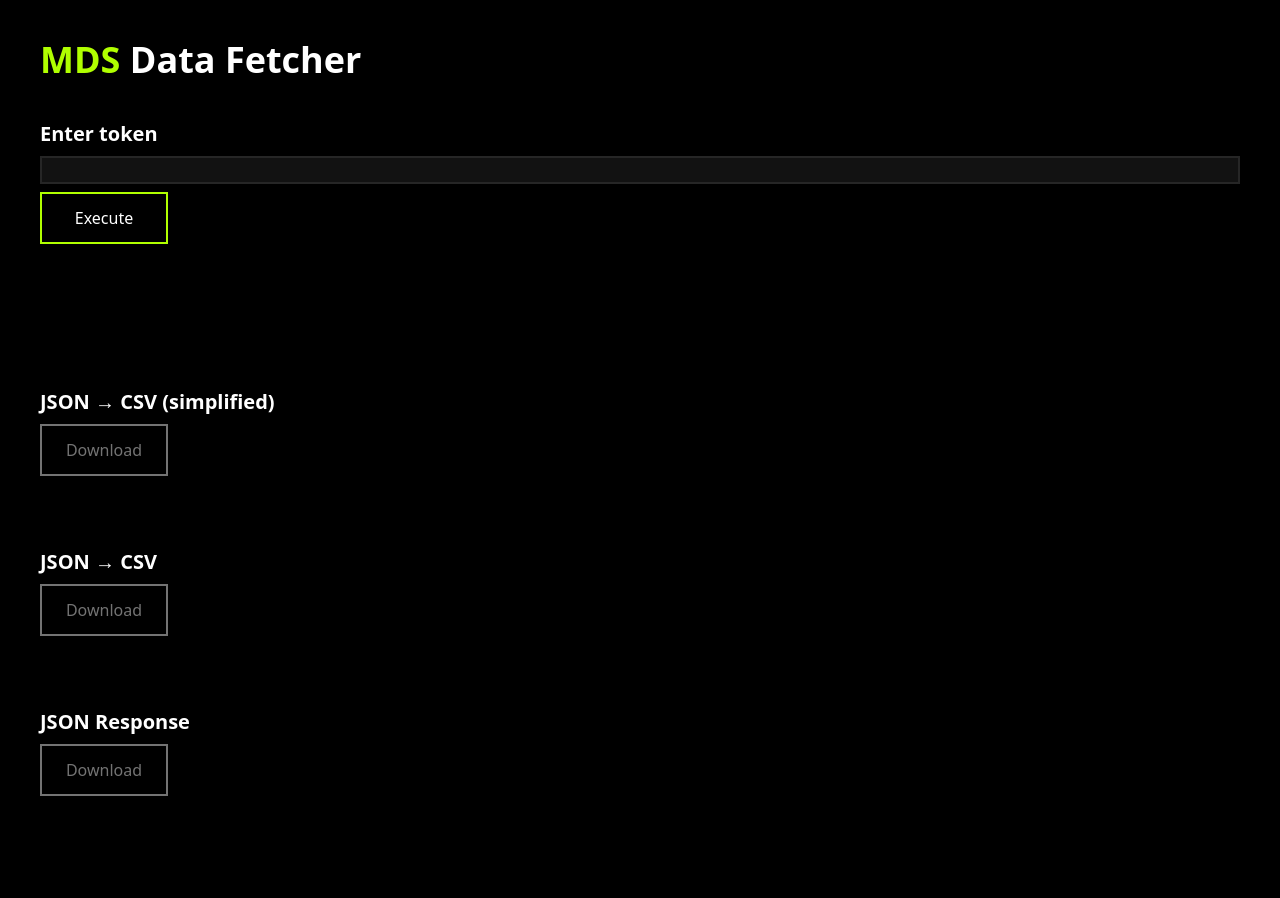
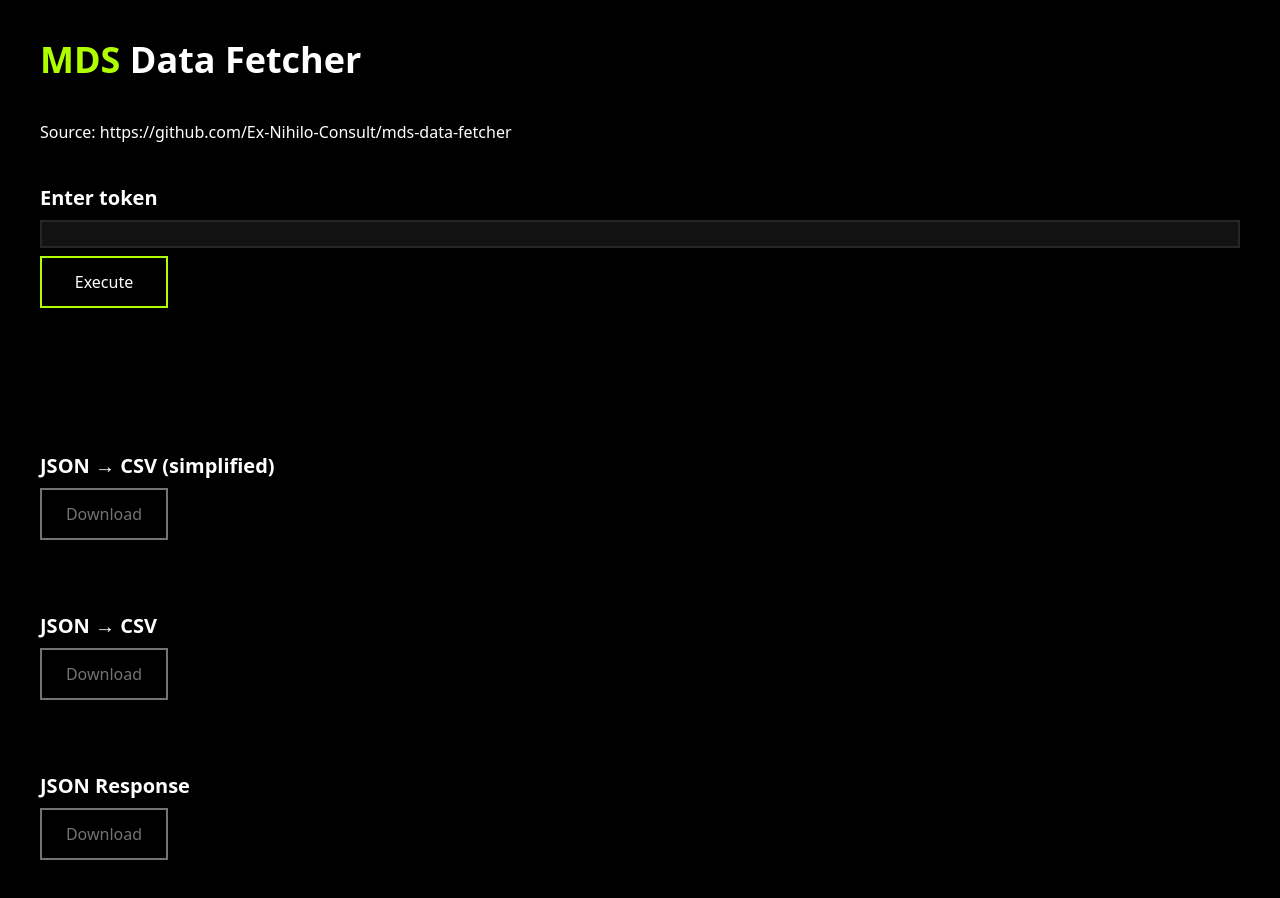
Before and after one commit to Ex-Nihilo-Consult/mds-data-fetcher, a React (Vite) app: page / in a window 1280 px wide. Before the commit the page ends 836 px from the top, so only its background shows below. Built offline with nearby package versions, Linux system fonts and the light colour scheme.

Commit message:
Clean code and docs, add github link

```diff
--- a/src/components/MdsFetcher.jsx
+++ b/src/components/MdsFetcher.jsx
@@ -97,6 +97,17 @@ export default function MdsFetcher() {
         <span className="text-mdslime">MDS</span> Data Fetcher
       </div>
 
+      <div>
+        Source:{" "}
+        <a
+          href="https://github.com/Ex-Nihilo-Consult/mds-data-fetcher"
+          target="_blank"
+          className="hover:text-mdslime"
+        >
+          https://github.com/Ex-Nihilo-Consult/mds-data-fetcher
+        </a>
+      </div>
+
       <div className="flex flex-col gap-18">
         <TokenSection
           fetchNewData={fetchNewData}
--- a/src/components/convert/jsonToCsv.js
+++ b/src/components/convert/jsonToCsv.js
@@ -1,4 +1,6 @@
 import Papa from "papaparse";
+
+const KEY_COLUMNS = ["MDS record link", "Collection name"];
 
 const appendValue = (outputRecord, value, outputKey) => {
   if (outputRecord[outputKey]) {
@@ -9,14 +11,16 @@ const appendValue = (outputRecord, value, outputKey) => {
 };
 
 const recursiveAppend = (outputRecord, attribute, parentLabel) => {
+  // Always append value, regardless of if item is a parent or leaf
   appendValue(outputRecord, attribute.value, parentLabel);
 
-  // base case - no units
+  // Base case: no nested units array
   if (!Array.isArray(attribute.units)) {
     return;
   }
 
   attribute.units.forEach((nestedAttribute) => {
+    // Show full hierarchy with column label
     const label = `${parentLabel}>${nestedAttribute.label}`;
     recursiveAppend(outputRecord, nestedAttribute, label);
   });
@@ -37,8 +41,10 @@ const jsonToCsv = (jsonData, simplify) => {
 
     entry.attributes.forEach((column) => {
       if (!simplify) {
+        // Add all units, including nested
         recursiveAppend(dataObj, column, column.label);
       } else {
+        // Consistent with clicking "Download as CSV" in the MDS Object Search
         if (column.label === "Object Number") {
           appendValue(dataObj, column.value, "Object number");
         } else if (column.label === "Object Name") {
@@ -55,8 +61,6 @@ const jsonToCsv = (jsonData, simplify) => {
 
   // Get full list of columns
   if (!simplify) {
-    const KEY_COLUMNS = ["MDS record link", "Collection name"];
-
     const columnNameSet = new Set();
     values.forEach((value) => {
       Object.keys(value).forEach((columnName) => {
@@ -64,7 +68,7 @@ const jsonToCsv = (jsonData, simplify) => {
       });
     });
 
-    // Key cols at first then rest alphabetically
+    // Key columns first then rest alphabetically
     const orderedColumns = [
       ...KEY_COLUMNS,
       ...Array.from(columnNameSet).sort(),
--- a/src/components/section/OutputSection.jsx
+++ b/src/components/section/OutputSection.jsx
@@ -1,8 +1,6 @@
 import MdsButton from "../button/MdsButton";
 import ButtonPanel from "../button/ButtonPanel";
 import InputLabel from "../label/InputLabel";
-
-const LARGE_MESSAGE = `Response exceeds copy/preview limit. Please download and view locally.`;
 
 const OutputSection = ({ label, onDownload, disabled }) => {
   return (
--- a/src/components/section/TokenSection.jsx
+++ b/src/components/section/TokenSection.jsx
@@ -9,7 +9,7 @@ const TokenSection = ({ fetchNewData, tokenInputRef }) => {
       <input
         className="font-mono border-2 border-neutral-800 bg-neutral-900/80 font-white focus:border-neutral-600 focus:outline-none"
         type="text"
-        // Input in uncontrolled to prevent re-renders
+        // Input is uncontrolled to prevent re-renders
         ref={tokenInputRef}
       />
       <ButtonPanel>
```
Also changed, not shown: 1 other file (tests, documents, lock files or other folders).
